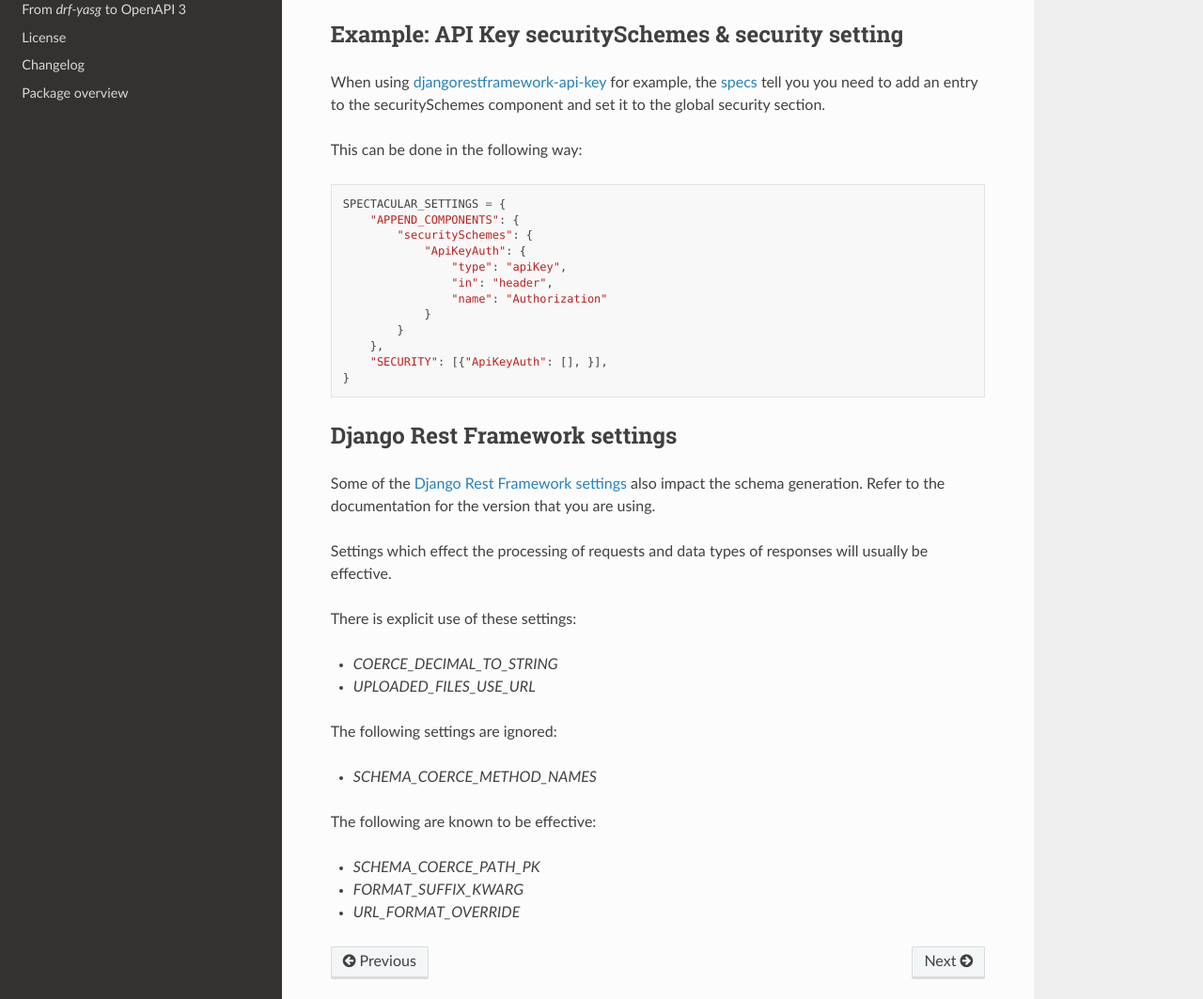
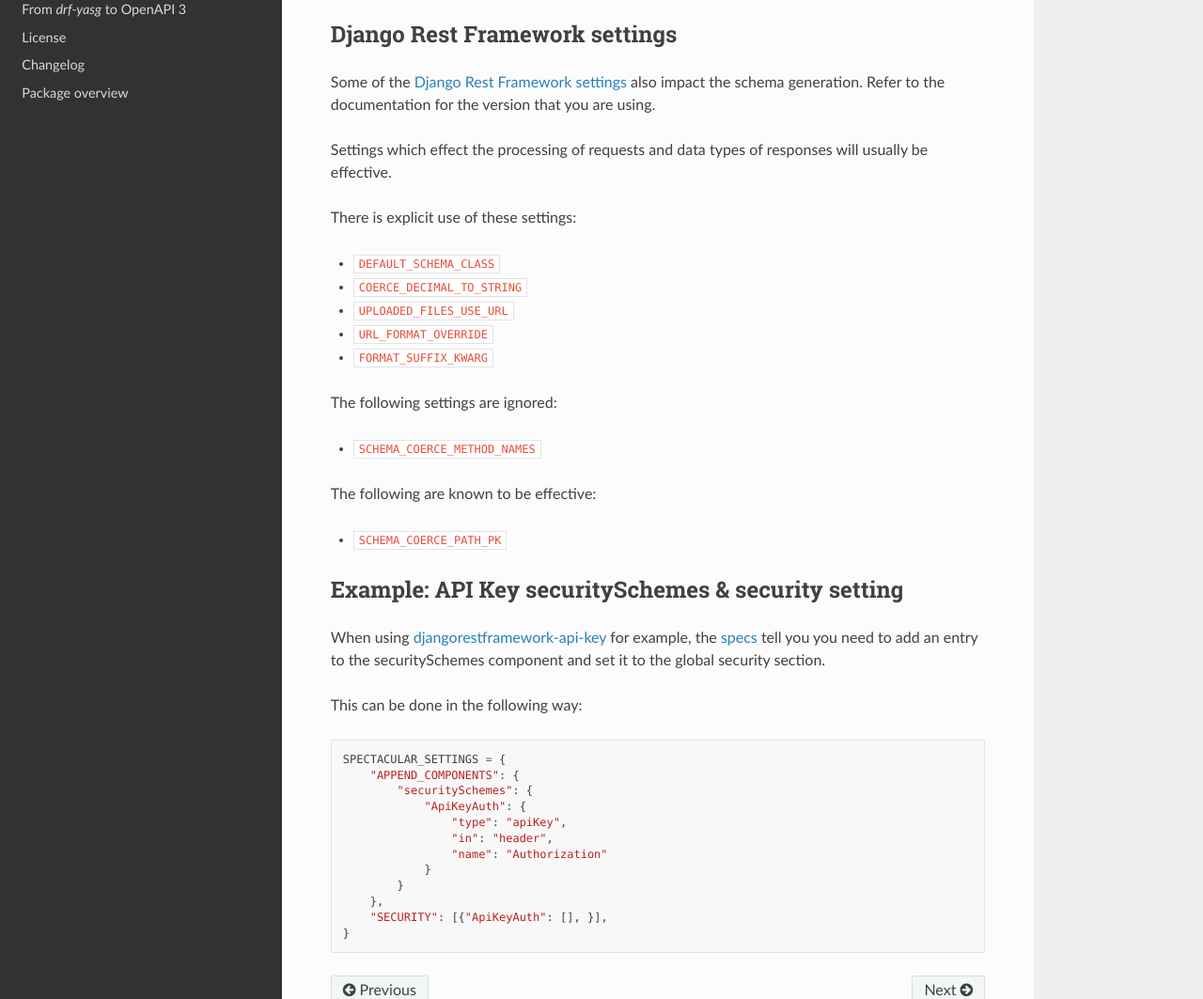
Before and after one commit to tfranzel/drf-spectacular, a Sphinx documentation site: the page built from docs/settings.rst, in a window 1280 px wide and 1400 px high, cut to the strip 337-1400 px from the top of the window. Shown: the whole strip at 94% size. Built offline with Sphinx 7.4.7 and the Read the Docs theme 2.0.0, drawn with Linux system fonts in a browser that asks for light colours; some of the changed lines change nothing that is shown; some of the changed text lies outside the part shown.

Commit message:
improve doc

```diff
--- a/docs/settings.rst
+++ b/docs/settings.rst
@@ -9,6 +9,32 @@
 .. literalinclude:: ../drf_spectacular/settings.py
    :start-after: APISettings
    :end-before: IMPORT_STRINGS
+
+
+Django Rest Framework settings
+------------------------------
+
+Some of the `Django Rest Framework settings <https://www.django-rest-framework.org/api-guide/settings/>`_
+also impact the schema generation.  Refer to the documentation for the version that you are using.
+
+Settings which effect the processing of requests and data types of responses will usually be effective.
+
+There is explicit use of these settings:
+
+- ``DEFAULT_SCHEMA_CLASS``
+- ``COERCE_DECIMAL_TO_STRING``
+- ``UPLOADED_FILES_USE_URL``
+- ``URL_FORMAT_OVERRIDE``
+- ``FORMAT_SUFFIX_KWARG``
+
+The following settings are ignored:
+
+- ``SCHEMA_COERCE_METHOD_NAMES``
+
+The following are known to be effective:
+
+- ``SCHEMA_COERCE_PATH_PK``
+
 
 Example: API Key securitySchemes & security setting
 ---------------------------------------------------------------------
@@ -35,26 +61,3 @@
         },
         "SECURITY": [{"ApiKeyAuth": [], }],
     }
-
-Django Rest Framework settings
-------------------------------
-
-Some of the `Django Rest Framework settings <https://www.django-rest-framework.org/api-guide/settings/>`_
-also impact the schema generation.  Refer to the documentation for the version that you are using.
-
-Settings which effect the processing of requests and data types of responses will usually be effective.
-
-There is explicit use of these settings:
-
-- `COERCE_DECIMAL_TO_STRING`
-- `UPLOADED_FILES_USE_URL`
-
-The following settings are ignored:
-
-- `SCHEMA_COERCE_METHOD_NAMES`
-
-The following are known to be effective:
-
-- `SCHEMA_COERCE_PATH_PK`
-- `FORMAT_SUFFIX_KWARG`
-- `URL_FORMAT_OVERRIDE`
```
